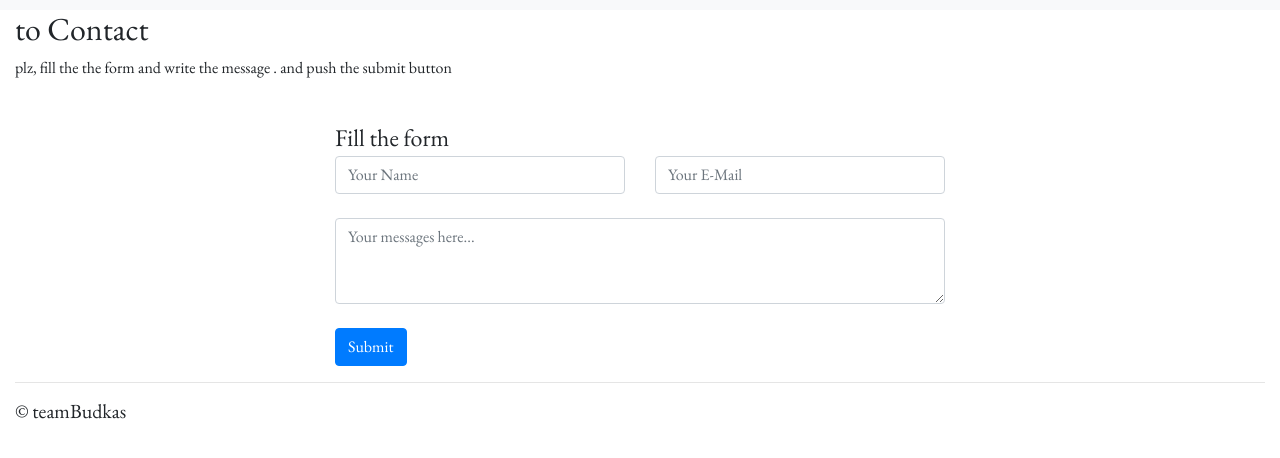
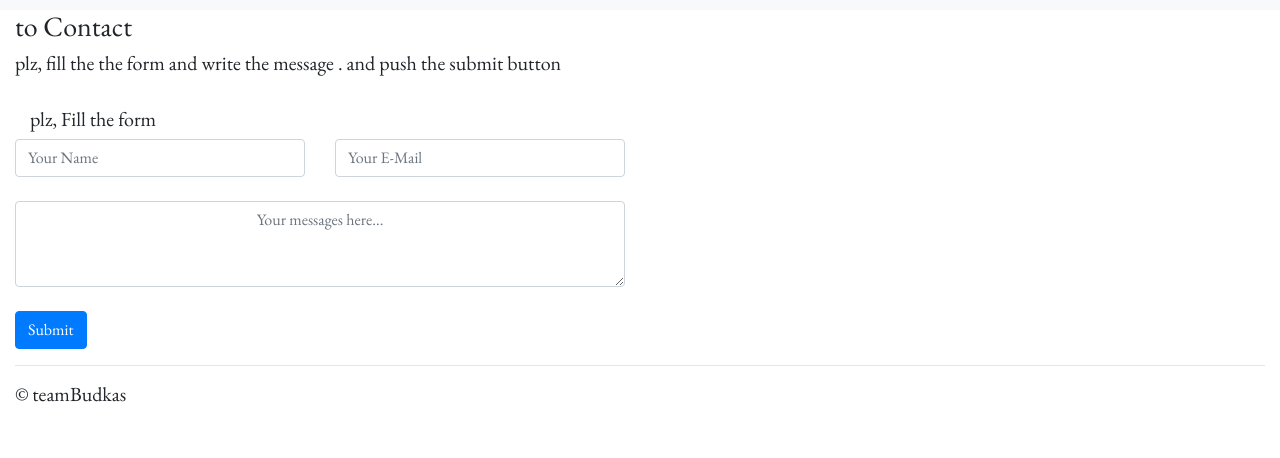
Before and after one commit to BudkasTim/homeWork-2nd, a plain HTML site: page contact.html in a window 1280 px wide. Shown: the part 124-582 px from the top of the page. Drawn offline with nearby package versions, Linux system fonts and the light colour scheme.

Commit message:
changed alignment of contact

```diff
--- a/contact.html
+++ b/contact.html
@@ -48,8 +48,8 @@
 <div class="container-fluid padding">
 	<div class="row padding">
 		<div class="col-md-12 col-lg-6">
-			<h2> to Contact </h2>
-			<p> plz, fill the the form and write the message . and push the submit button</p>
+			<h3> to Contact </h3>
+			<h5> plz, fill the the form and write the message . and push the submit button</h5>
 
 					<br>
 		</div>
@@ -60,9 +60,10 @@
 
 <form>
     <fieldset>
-      <legend class="col-md-6 col-md-offset-6" style="margin:auto">Fill the form</legend>
-
-      <div class="col-md-6 col-md-offset-6" style="margin:auto">
+		<div class="container-fluid padding" >
+			<h5 class="col-md-12 col-lg-6" > plz, Fill the form</h5>
+		</div>
+      <div class="col-md-12 col-lg-6" >
 
         <div class="row">
 
@@ -87,7 +88,7 @@
 
             <div class="col-md-12">
                 <div class="md-form">
-                    <textarea type="text" id="contact-message" class="form-control md-textarea" rows="3"
+                    <textarea type="text" id="contact-message" class="form-control text-center" rows="3"
                         placeholder="Your messages here..."></textarea>
                     <label for="contact-message"></label>
                 </div>
```
